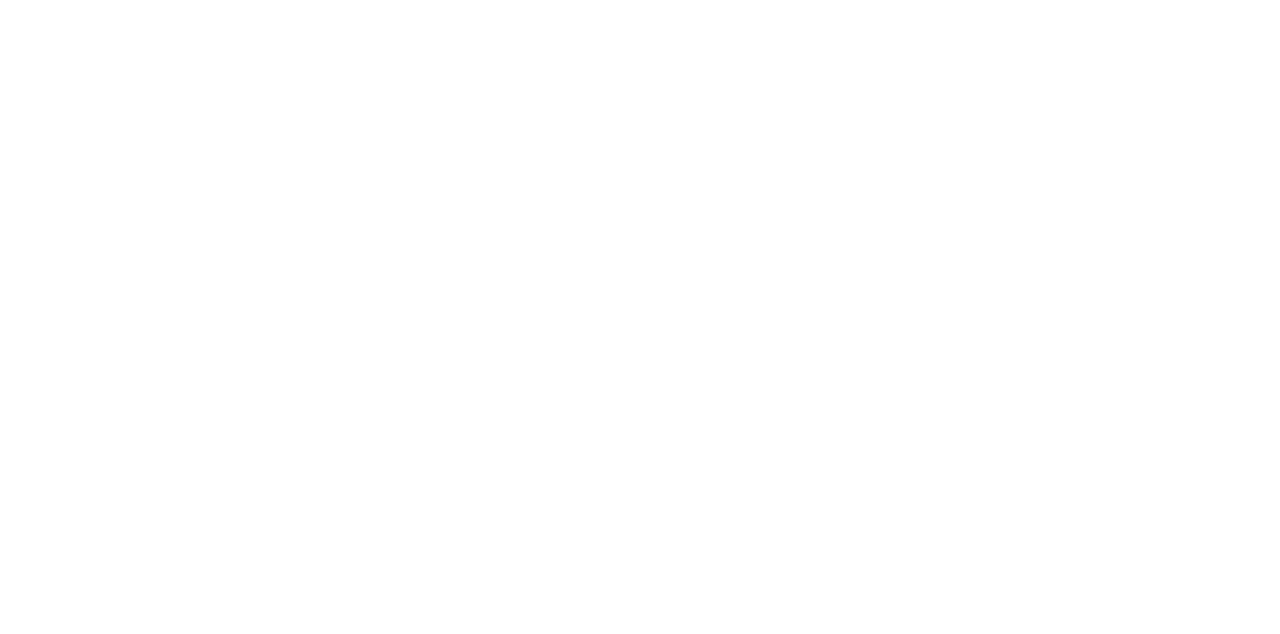
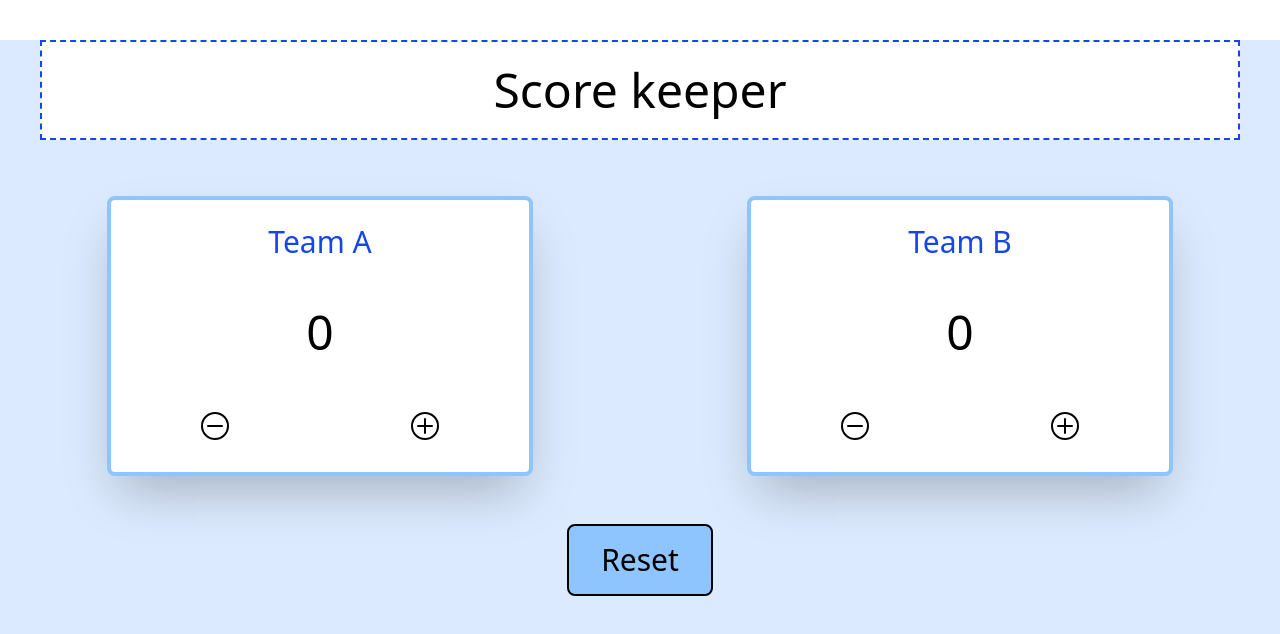
Before and after one commit to sushmitabhelkar24/jsreact-implement, a React (Vite) app: page / in a window 1280 px wide. Shown: the top 634 px of the page. Built offline with nearby package versions, Linux system fonts and the light colour scheme.

Commit message:
component created

```diff
--- a/package.json
+++ b/package.json
@@ -11,6 +11,7 @@
   },
   "dependencies": {
     "@tailwindcss/vite": "^4.1.18",
+    "lucide-react": "^0.575.0",
     "react": "^19.2.0",
     "react-dom": "^19.2.0",
     "react-router-dom": "^7.13.0",
--- a/src/components/Navbar.jsx
+++ /dev/null
@@ -1,17 +0,0 @@
-import React from 'react'
-import { Link } from 'react-router-dom'
-
-function Navbar() {
-  return (
-    <div>
-
-         <Link to="/">Home</Link>
-        <Link to="/contact">Contact</Link>
-
-
-
-    </div>
-  )
-}
-
-export default Navbar
--- /dev/null
+++ b/src/components/Scorecard.jsx
@@ -0,0 +1,25 @@
+import React from 'react'
+import { Plus as IconPlus, Minus as IconMinus } from "lucide-react";
+
+function Scorecard({teamName,teamScore,increaseScore,decreaseScore}) {
+  return (
+    <>
+
+       <div className="w-auto md:w-1/3 my-4 rounded-lg border-4 border-blue-300 bg-white shadow-2xl">
+            <h2 className="text-2xl md:text-3xl text-center text-blue-700 py-2 md:py-6">{teamName}</h2>
+            <span className="flex justify-center text-4xl md:text-5xl my-6">{teamScore}</span>
+            <div className="flex justify-around py-8 ">
+              <button className="border-2 border-black rounded-2xl" onClick={decreaseScore}>
+                <IconMinus />
+              </button>
+              <button className="border-2 border-black rounded-2xl" onClick={increaseScore}>
+                <IconPlus />
+              </button>
+            </div>
+          </div>
+
+    </>
+  )
+}
+
+export default Scorecard
--- a/src/main.jsx
+++ b/src/main.jsx
@@ -1,17 +1,13 @@
 import ReactDOM from 'react-dom/client'
-
-
 import './index.css'
-
+import Home from './views/Home'
 
 
 
 ReactDOM.createRoot(document.getElementById('root')).render(
 
   <>
-
-
-
+  <Home/>
   </>
 
 )
--- a/src/views/Contact.jsx
+++ /dev/null
@@ -1,11 +0,0 @@
-import React from 'react'
-
-function Contact() {
-  return (
-    <div>
-      <h2> Contact Me  Bro</h2>
-    </div>
-  )
-}
-
-export default Contact
--- a/src/views/Home.jsx
+++ b/src/views/Home.jsx
@@ -1,11 +1,64 @@
-import React from 'react'
+import React, { useEffect, useState } from "react";
+
+import Scorecard from "../components/Scorecard";
 
 function Home() {
+  const [scoreA, setScoreA] = useState(0);
+  const [scoreB, setScoreB] = useState(0);
+
+  useEffect(() => {
+    if (scoreA < 10 && scoreB < 10) {
+      return;
+    } else if (scoreA === 10) {
+      alert("Team A wins");
+    } else if (scoreB === 10) {
+      alert("Team B wins");
+    }
+  }, [scoreA, scoreB]);
+
   return (
-    <div>
-      <h1>This is home page</h1>
-    </div>
-  )
+    <>
+      <div className="bg-blue-100 min-h-screen">
+        <h1 className="text-2xl md:text-5xl m-10 py-2 md:py-6 px-2 md:px-4 text-center border-2 border-dashed border-blue-700 bg-white">
+          Score keeper
+        </h1>
+        <div className="flex flex-col md:flex-row justify-center md:justify-around">
+          <Scorecard
+            teamName="Team A"
+            teamScore={scoreA}
+            decreaseScore={() => {
+              setScoreA(scoreA - 1);
+            }}
+            increaseScore={() => {
+              setScoreA(scoreA + 1);
+            }}
+          />
+          <Scorecard
+            teamName="Team B"
+            teamScore={scoreB}
+            decreaseScore={() => {
+              setScoreB(scoreB - 1);
+            }}
+            increaseScore={() => {
+              setScoreB(scoreB + 1);
+            }}
+          />
+        </div>
+
+        <div className="flex justify-center">
+          <button
+            className=" py-2 md:py-4 px-4 md:px-8 m-4 md:m-8 bg-blue-300 border-2 border-black rounded-lg text-2xl md:text-3xl"
+            onClick={() => {
+              setScoreA(0);
+              setScoreB(0);
+            }}
+          >
+            Reset
+          </button>
+        </div>
+      </div>
+    </>
+  );
 }
 
-export default Home
+export default Home;
```
Also changed, not shown: src/config.jsx (deleted), 1 other file (tests, documents, lock files or other folders).
